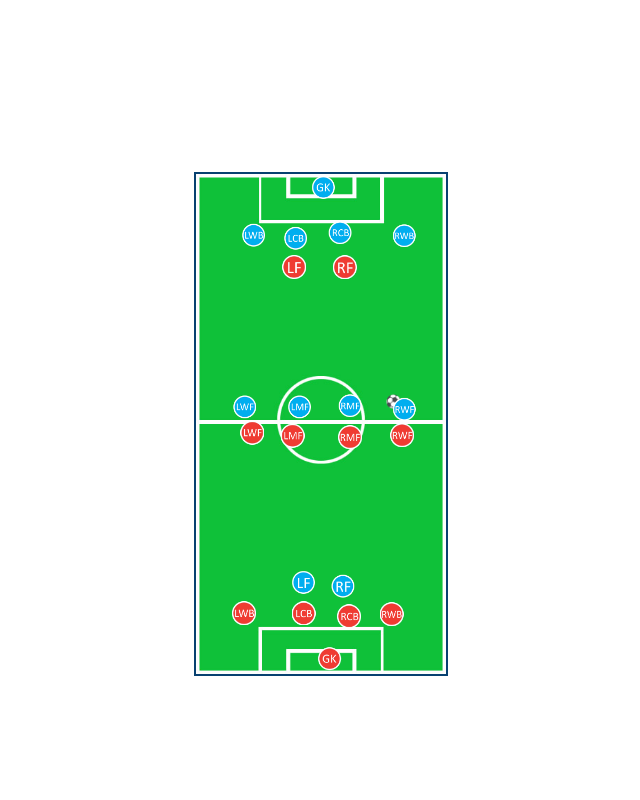
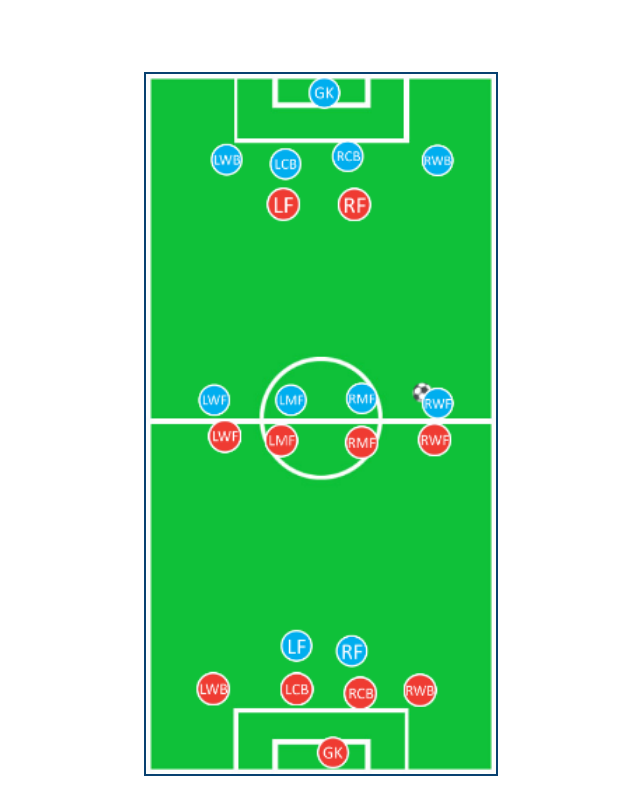
Before and after one commit to Kennius7/SGD-Game-Javascript-, a website with bundled scripts: page index.html in a window 1280 px wide. Shown: the whole page, without its empty margins (319-959 px from the left). Built offline with nearby package versions, Linux system fonts and the light colour scheme; files whose address does not match are found by name.

Commit message:
fix: setting up the football game page as the main page - 02

```diff
--- a/index.html
+++ b/index.html
@@ -11,7 +11,8 @@
     <body class="m-0 p-0">
         <canvas
             id="canvas2" width="250" height="500"
-            class="border-[2px] border-secondaryBlue absolute xs:top-[53%] top-80 left-[50%] transform-canvas">
+            class="border-[2px] border-secondaryBlue absolute xs:top-[53%] top-[260px]
+                left-[50%] transform-canvas zoomCanvas">
 
         </canvas>
         <!-- <div class="w-full flex flex-col justify-center items-center mt-2">
--- a/styles.css
+++ b/styles.css
@@ -10,3 +10,7 @@
 .transform-canvas {
     transform: translate(-50%, -50%);
 }
+
+.zoomCanvas {
+    zoom: 1.4;
+}
```
Also changed, not shown: dist/styles.css.
